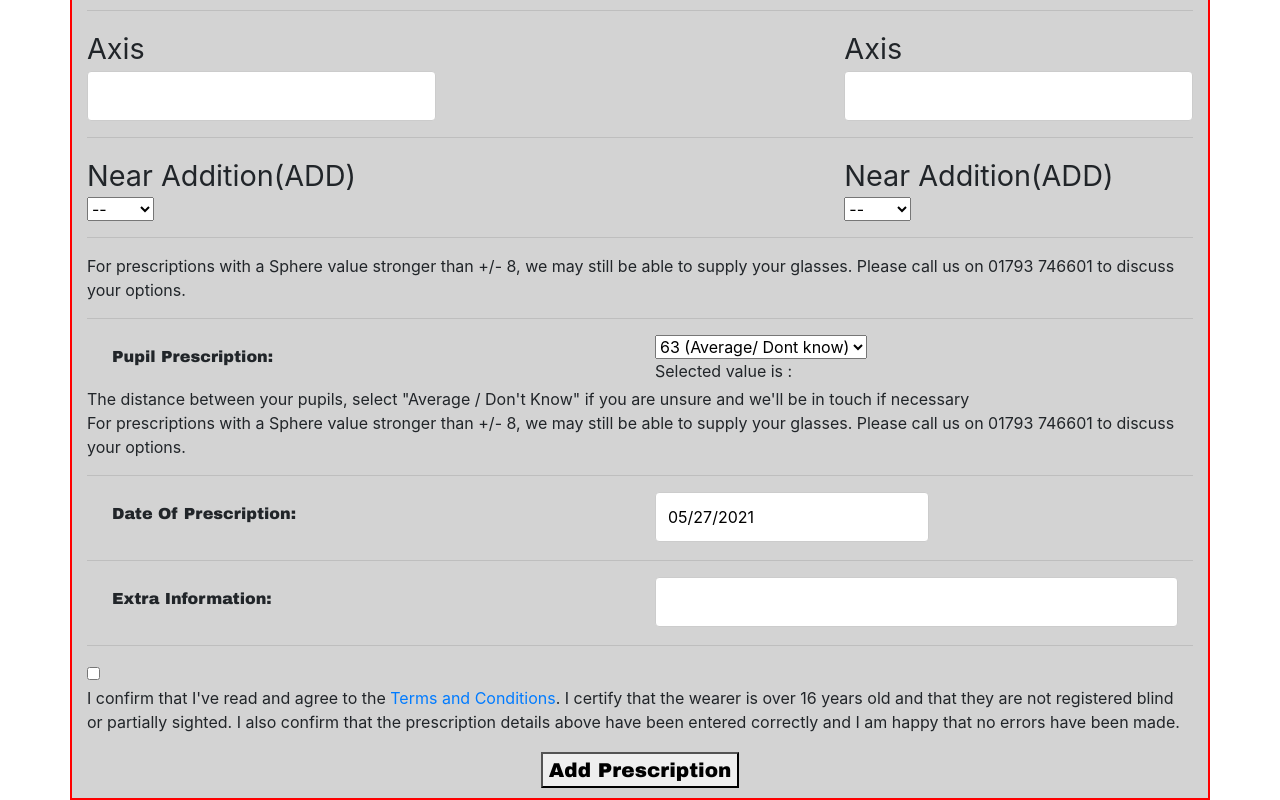
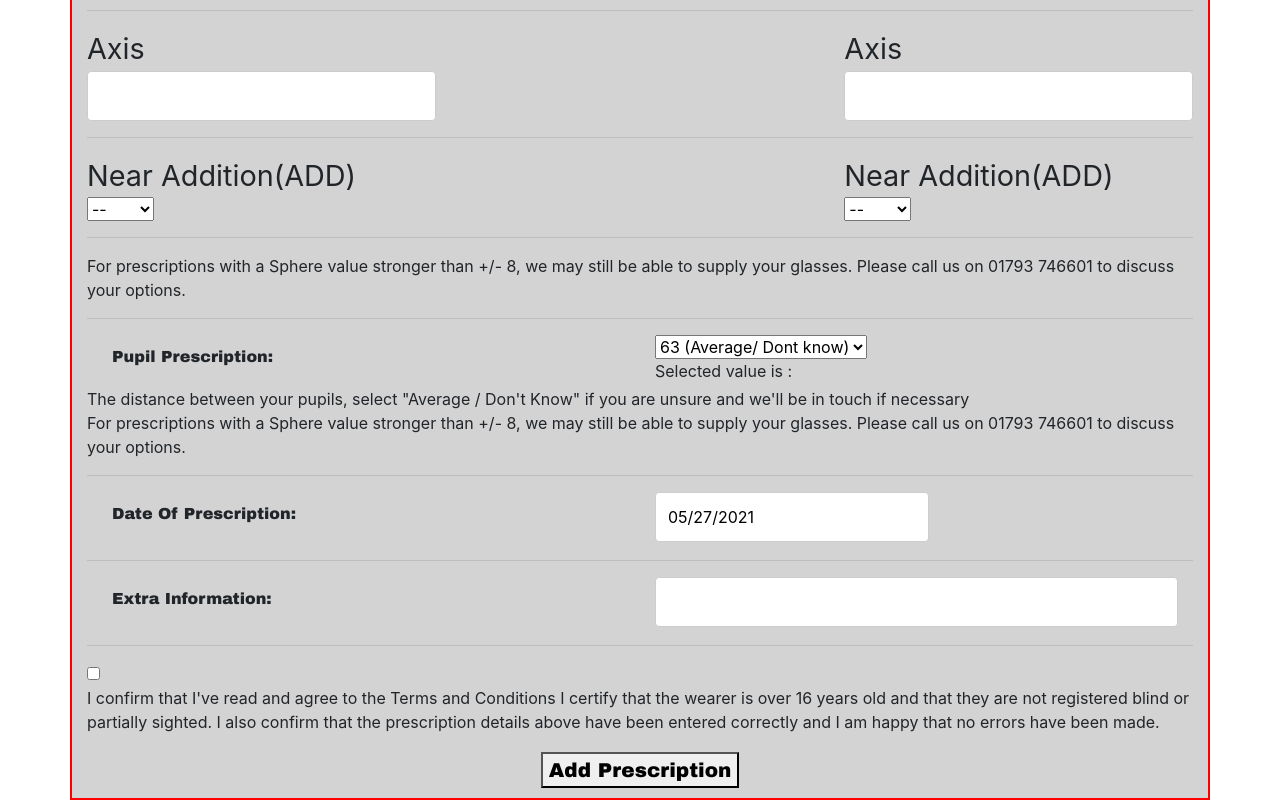
Before and after one commit to neellodhiya05/ReactPrescriptionForm, a React (Create React App) app: page / in a window 1280 px wide. Shown: the part 564-1364 px from the top of the page. Built offline with nearby package versions, Linux system fonts and the light colour scheme; the HTML template or start-up script is replaced by a standard one.

Commit message:
warning message clear

```diff
--- a/src/component/According.js
+++ b/src/component/According.js
@@ -1,6 +1,6 @@
 import React ,{Component} from "react";
 import {SphereAccording} from "./SphereAccording";
-import { Container, Row, Col } from "react-bootstrap";
+
 import { IntermidiateAccording } from "./IntermidiateAccording";
 import { NearAccording } from "./NearAccording";
 
--- a/src/component/CheckBoxAndBtn.js
+++ b/src/component/CheckBoxAndBtn.js
@@ -13,7 +13,7 @@ export class CheckBoxAndBtn extends Component {
             <div>
                 <input type="checkbox" />
                 <label >
-                    I confirm that I've read and agree to the <a href="#">Terms and Conditions</a>. I certify that the wearer is over 16 years old and that they are not registered blind or partially sighted. I also confirm that the prescription details above have been entered correctly and I am happy that no errors have been made.
+                    I confirm that I've read and agree to the Terms and Conditions I certify that the wearer is over 16 years old and that they are not registered blind or partially sighted. I also confirm that the prescription details above have been entered correctly and I am happy that no errors have been made.
                 </label>
 
                     <div className="heading" style={mystyle}>
--- a/src/component/ExtraInfo.js
+++ b/src/component/ExtraInfo.js
@@ -1,4 +1,4 @@
-import React, { Component, useState } from "react";
+import React, { Component} from "react";
 import { Container, Row, Col } from "react-bootstrap";
 
 export class ExtraInfo extends Component {
--- a/src/component/Lens.js
+++ b/src/component/Lens.js
@@ -1,13 +1,11 @@
 import React, { Component } from "react";
-import { Container, Row, Col } from "react-bootstrap";
+import {  Row, Col } from "react-bootstrap";
 import { NearAddSelect } from "./NearAddSelect";
 import { Select } from "./Select";
 
 export class Lens extends Component {
-       constructor(props){
-              super(props);
 
-       }
+
 
        render() {
               const eventhandler = data => console.log(data)
--- a/src/component/NearAddSelect.js
+++ b/src/component/NearAddSelect.js
@@ -1,4 +1,4 @@
-import React, { Component } from 'react';
+import React from 'react';
 
 export class NearAddSelect extends React.Component {
   constructor(props) {
--- a/src/component/PupilSelect.js
+++ b/src/component/PupilSelect.js
@@ -1,4 +1,4 @@
-import React, { Component } from 'react';
+import React from 'react';
 
 export class PupilSelect extends React.Component {
   constructor(props) {
--- a/src/component/Select.js
+++ b/src/component/Select.js
@@ -1,4 +1,4 @@
-import React, { Component } from 'react';
+import React from 'react';
 
 export class Select extends React.Component {
   constructor(props) {
```
